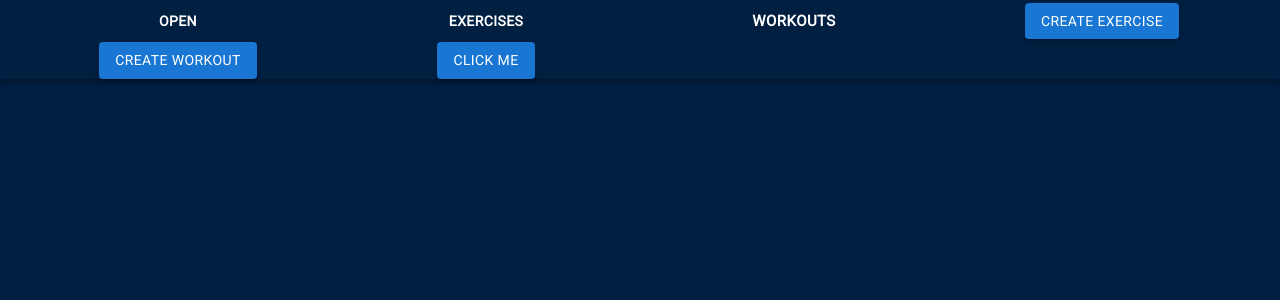
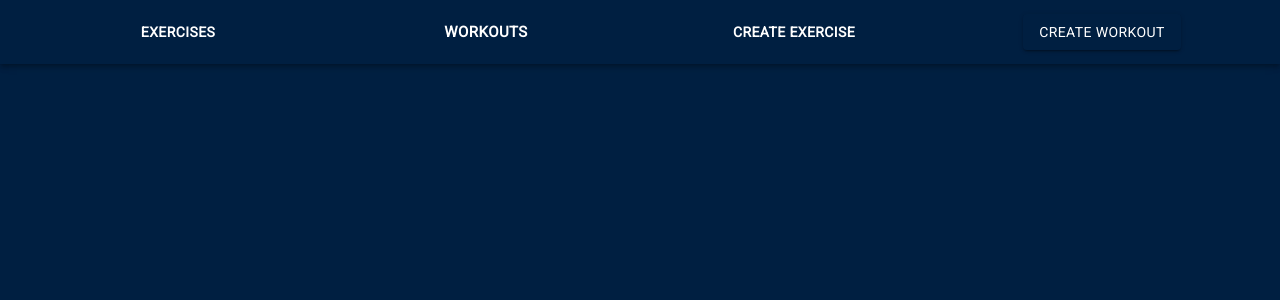
Before and after one commit to Brady1052/workout-app, a React (Create React App) app: page /exercises in a window 1280 px wide. Shown: the top 300 px of the page. Built offline with nearby package versions, Linux system fonts and the light colour scheme.

Commit message:
created global theme, and started changing modals to material ui instead of bootstrap

```diff
--- a/src/App.js
+++ b/src/App.js
@@ -5,29 +5,16 @@ import NavBar from './components/Layout/Navbar';
 import Exercises from './pages/Exercises';
 import Workouts from './pages/Workouts';
 import 'fontsource-roboto';
-import Typography from '@mui/material/Typography';
-import ThemeProvider from '@mui/material/styles/ThemeProvider';
-import createMuiTheme from '@mui/material/styles/createTheme';
-const linksArray = [
-  'Exercises',
-  'Workouts',
-  'Create Exercise',
-  'Create Workout',
-];
+
 function App() {
-  const theme = createMuiTheme({
-    typography: {
-      h1: { fontSize: '50rem' },
-    },
-  });
   return (
-    <ThemeProvider theme={theme}>
-      <NavBar links={linksArray} />
+    <>
+      <NavBar />
       <Routes>
         <Route path="/exercises" element={<Exercises />} />
         <Route path="/workouts" element={<Workouts />} />
       </Routes>
-    </ThemeProvider>
+    </>
   );
 }
 
--- a/src/components/Layout/Navbar.js
+++ b/src/components/Layout/Navbar.js
@@ -38,7 +38,7 @@ function NavBar() {
   const handleOpen = () => (!open ? setOpen(true) : console.log());
   const handleClose = () => setOpen(false);
   return (
-    <React.Fragment>
+    <>
       <AppBar
         sx={{
           backgroundImage:
@@ -53,36 +53,6 @@ function NavBar() {
             </>
           ) : (
             <Grid container sx={{ placeItems: 'center' }}>
-              <Grid item xs={3} style={{ textAlign: 'center' }}>
-                <Button
-                  variant="text"
-                  color="inherit"
-                  onClick={handleOpen}
-                  sx={{ fontWeight: '1000' }}
-                >
-                  Open
-                  <Modal
-                    open={open}
-                    onClose={handleClose}
-                    aria-labelledby="modal-modal-title"
-                    aria-describedby="modal-modal-description"
-                  >
-                    <Box sx={style}>
-                      <Typography
-                        id="modal-modal-title"
-                        variant="h6"
-                        component="h2"
-                      >
-                        Text in a modal
-                      </Typography>
-                      <Typography id="modal-modal-description" sx={{ mt: 2 }}>
-                        Duis mollis, est non commodo luctus, nisi erat porttitor
-                        ligula.
-                      </Typography>
-                    </Box>
-                  </Modal>
-                </Button>
-              </Grid>
               <Grid item xs={3} textAlign="center">
                 <Link to="/exercises" style={{ textDecoration: 'none' }}>
                   <Button
@@ -115,16 +85,11 @@ function NavBar() {
               <Grid item xs={3} textAlign="center">
                 <WorkoutModal />
               </Grid>
-              <Grid item xs={3} textAlign="center">
-                <Typography>
-                  <Button variant="contained">Click Me</Button>
-                </Typography>
-              </Grid>
             </Grid>
           )}
         </Toolbar>
       </AppBar>
-    </React.Fragment>
+    </>
   );
 }
 
--- a/src/components/Modals/ExerciseModal.js
+++ b/src/components/Modals/ExerciseModal.js
@@ -1,38 +1,71 @@
-import React, { useContext } from 'react';
+import React, { useContext, useState } from 'react';
 import classes from './ExerciseModal.module.css';
 import WorkoutsContext from '../../context/workouts-context';
 import Button from '@mui/material/Button';
+import { TextField, Box, Typography, Modal } from '@mui/material';
 
 function ExerciseModal() {
   const ctx = useContext(WorkoutsContext);
+  const style = {
+    position: 'absolute',
+    top: '50%',
+    left: '50%',
+    transform: 'translate(-50%, -50%)',
+    width: 400,
+    bgcolor: 'background.paper',
+    border: '2px solid #000',
+    boxShadow: 24,
+    pt: 2,
+    px: 4,
+    pb: 3,
+  };
+
+  const [open, setOpen] = useState(false);
+  const handleOpen = () => (!open ? setOpen(true) : console.log());
+  const handleClose = () => setOpen(false);
 
   return (
-    <React.Fragment>
+    <>
       <Button
-        type="button"
-        data-bs-toggle="modal"
-        data-bs-target="#exampleModal"
-        variant="contained"
+        variant="text"
+        color="inherit"
+        onClick={handleOpen}
+        sx={{ fontWeight: '1000' }}
       >
         Create Exercise
+        <Modal open={open} onClose={handleClose}>
+          <Box
+            sx={style}
+            style={{
+              display: 'flex',
+              flexDirection: 'column',
+              gap: '2rem',
+              backgroundColor: '#0057C3',
+              color: 'white',
+            }}
+          >
+            <Typography variant="h6" style={{ alignSelf: 'center' }}>
+              Enter Exercise Information
+            </Typography>
+            <form
+              noValidate
+              autoComplete="off"
+              style={{
+                display: 'flex',
+                flexDirection: 'column',
+                gap: '2rem',
+              }}
+            >
+              <TextField variant="standard" label="Exercise Name" fullWidth />
+              <TextField label="Weight" fullWidth />
+              <TextField label="Sets" fullWidth />
+              <TextField label="Reps" fullWidth />
+            </form>
+          </Box>
+        </Modal>
       </Button>
 
-      <div
-        className="modal fade"
-        id="exampleModal"
-        tabIndex="-1"
-        role="dialog"
-        aria-labelledby="exampleModalLabel"
-        aria-hidden="true"
-      >
-        <div className="modal-dialog" role="document">
-          <div className="modal-content">
-            <div className="modal-header">
-              <h5 className="modal-title" id="exampleModalLabel">
-                Add Exercise
-              </h5>
-            </div>
-            <div className={`modal-body ${classes['modal-container']}`}>
+      {/* <div className={`modal-body ${classes['modal-container']}`}>
         <div className="mb-3 form-floating">
           <input
             value={ctx.exerciseName}
@@ -51,9 +84,7 @@ function ExerciseModal() {
             onChange={ctx.exerciseTypeHandler}
             value={ctx.exerciseType}
           >
-                  <option value="Select exercise type">
-                    Select exercise type
-                  </option>
+            <option value="Select exercise type">Select exercise type</option>
             <option value="Weight Lifting">Weight Lifting</option>
             <option value="Cardio">Cardio</option>
             <option value="Yoga">Yoga</option>
@@ -123,11 +154,8 @@ function ExerciseModal() {
             Create Exercise
           </Button>
         </div>
-            </div>
-          </div>
-        </div>
-      </div>
-    </React.Fragment>
+      </div> */}
+    </>
   );
 }
 
--- a/src/components/Modals/WorkoutModal.js
+++ b/src/components/Modals/WorkoutModal.js
@@ -31,7 +31,7 @@ function WorkoutModal() {
   };
 
   return (
-    <React.Fragment>
+    <>
       <Button
         type="button"
         data-bs-toggle="modal"
@@ -127,7 +127,7 @@ function WorkoutModal() {
           </div>
         </div>
       </div>
-    </React.Fragment>
+    </>
   );
 }
 
--- a/src/components/UI/ExerciseCard.js
+++ b/src/components/UI/ExerciseCard.js
@@ -7,7 +7,7 @@ function ExerciseCard() {
   const ctx = useContext(WorkoutsContext);
 
   return (
-    <React.Fragment>
+    <>
       <div className="container">
         <div className="row">
           {ctx.exercises.map((exercise) => {
@@ -26,7 +26,7 @@ function ExerciseCard() {
                           width: '18rem',
                           borderRadius: '25px',
                           marginTop: '8rem',
-                          backgroundColor: '#007FFF',
+                          backgroundColor: '#0057C3',
                           color: 'white',
                         }}
                       >
@@ -41,7 +41,7 @@ function ExerciseCard() {
                             <li
                               className="list-group-item"
                               style={{
-                                backgroundColor: '#007FFF',
+                                backgroundColor: '#0057C3',
                                 color: 'white',
                               }}
                             >
@@ -50,7 +50,7 @@ function ExerciseCard() {
                             <li
                               className="list-group-item"
                               style={{
-                                backgroundColor: '#007FFF',
+                                backgroundColor: '#0057C3',
                                 color: 'white',
                               }}
                             >
@@ -59,7 +59,7 @@ function ExerciseCard() {
                             <li
                               className="list-group-item"
                               style={{
-                                backgroundColor: '#007FFF',
+                                backgroundColor: '#0057C3',
                                 color: 'white',
                               }}
                             >
@@ -104,7 +104,7 @@ function ExerciseCard() {
           })}
         </div>
       </div>
-    </React.Fragment>
+    </>
   );
 }
 
--- a/src/components/UI/FormWorkoutTable.js
+++ b/src/components/UI/FormWorkoutTable.js
@@ -5,7 +5,7 @@ function WorkoutTable() {
   const ctx = useContext(WorkoutsContext);
 
   return (
-    <React.Fragment>
+    <>
       <table className="table table-striped">
         <thead>
           <tr>
@@ -30,7 +30,7 @@ function WorkoutTable() {
           })}
         </tbody>
       </table>
-    </React.Fragment>
+    </>
   );
 }
 
--- a/src/index.js
+++ b/src/index.js
@@ -4,12 +4,28 @@ import './index.css';
 import App from './App';
 import { BrowserRouter } from 'react-router-dom';
 import { WorkoutsContextProvider } from './context/workouts-context';
+import { ThemeProvider, createTheme } from '@mui/material/styles';
+const root = ReactDOM.createRoot(document.getElementById('root'));
 
-const root = ReactDOM.createRoot(document.getElementById('root'));
+const theme = createTheme({
+  palette: {
+    primary: {
+      main: 'rgba(0, 31, 65, 1)',
+    },
+    secondary: {
+      main: '#0057C3',
+    },
+    white: {
+      main: '#fff',
+    },
+  },
+});
 root.render(
-  <WorkoutsContextProvider>
-    <BrowserRouter>
-      <App />
-    </BrowserRouter>
-  </WorkoutsContextProvider>
+  <ThemeProvider theme={theme}>
+    <WorkoutsContextProvider>
+      <BrowserRouter>
+        <App />
+      </BrowserRouter>
+    </WorkoutsContextProvider>
+  </ThemeProvider>
 );
--- a/src/pages/Exercises.js
+++ b/src/pages/Exercises.js
@@ -3,9 +3,9 @@ import ExerciseCard from '../components/UI/ExerciseCard';
 
 function Exercises() {
   return (
-    <React.Fragment>
+    <>
       <ExerciseCard />
-    </React.Fragment>
+    </>
   );
 }
 
--- a/src/pages/Workouts.js
+++ b/src/pages/Workouts.js
@@ -2,9 +2,9 @@ import React from 'react';
 import WorkoutTable from '../components/UI/WorkoutTable';
 function Workouts() {
   return (
-    <React.Fragment>
-      <WorkoutTable key={Math.random().toString()} />
-    </React.Fragment>
+    <>
+      <WorkoutTable />
+    </>
   );
 }
 
```
Lines whose indentation alone changed are shown as unchanged.
